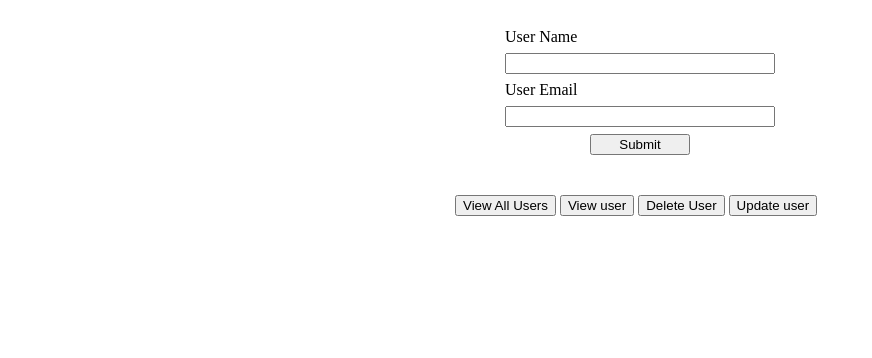
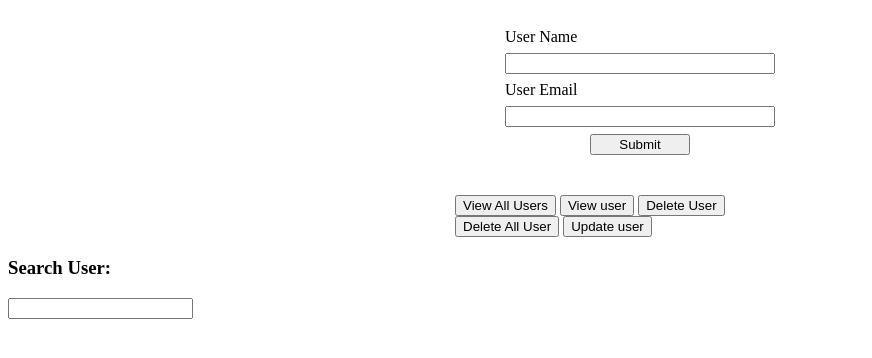
Before and after one commit to sabarirajpazhani/JSON_Server_CRUD, a plain HTML site: page curd/index.html in a window 1280 px wide. Shown: the whole page, without its empty margins (0-872 px from the left). Drawn offline with nearby package versions, Linux system fonts and the light colour scheme; no server answers.

Commit message:
Update index.html

```diff
--- a/curd/index.html
+++ b/curd/index.html
@@ -23,8 +23,15 @@
         <button id="view_All">View All Users</button>
         <button id="view_user">View user</button>
         <button id="delete">Delete User</button>
+        <button id="deleteAll" onclick="deleteAllUser()">Delete All User</button>
         <button id="update_user">Update user</button>
     </section>
+
+    <section class="searching">
+        <h3>Search User: </h3>
+        <input type="text" id="search">
+    </section>
+
 
     <div id="resultPage"></div>
 </body>
```
